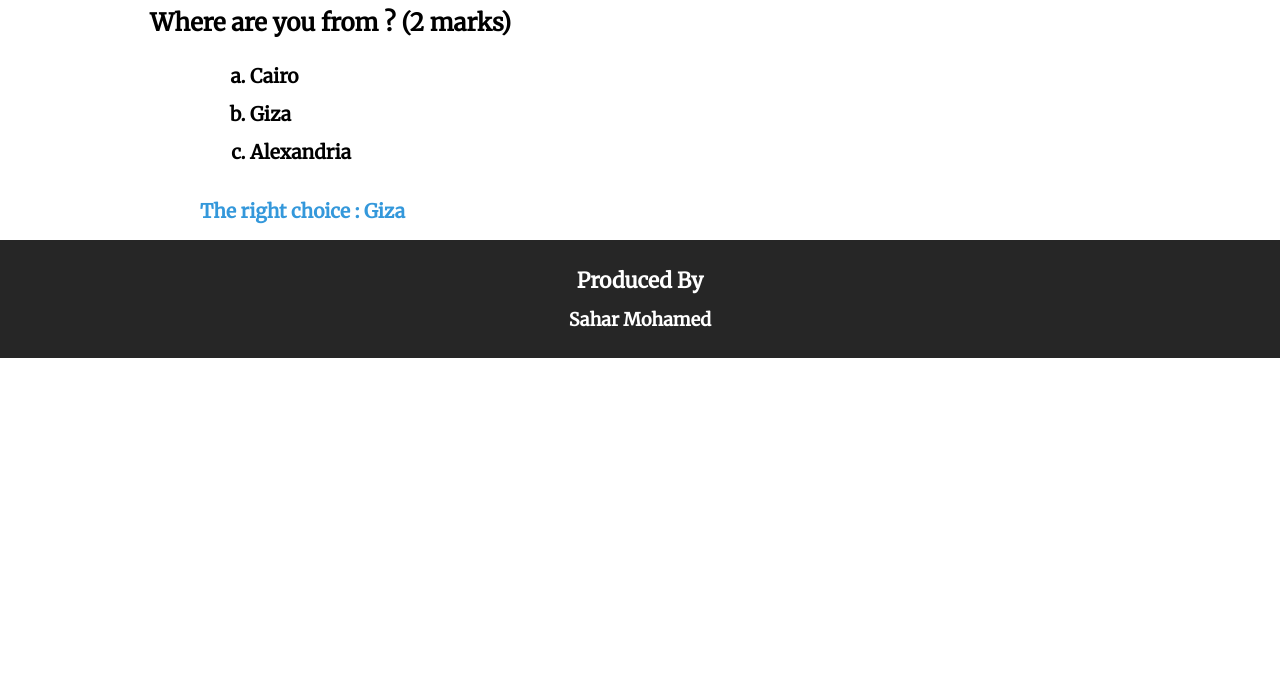
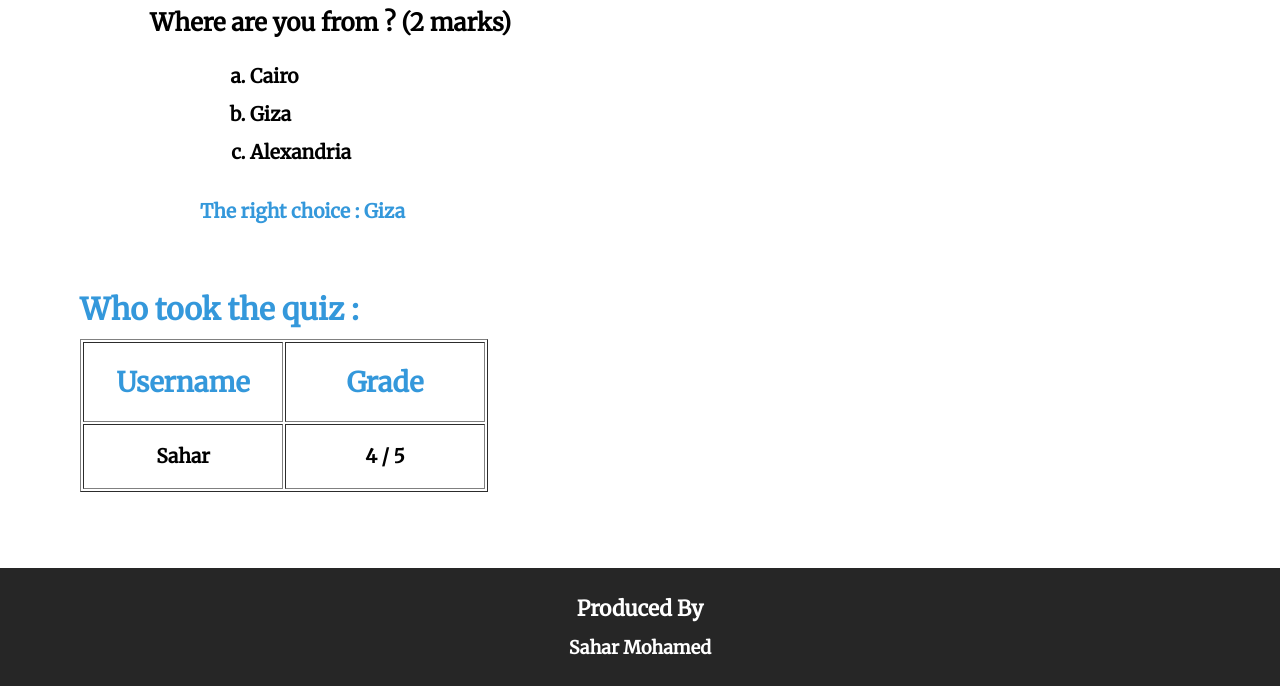
Before and after one commit to SaharMFR/InteractiveQuizApplication, a Django app: a page that uses quizzes/templates/quiz_details.html in a window 1280 px wide. Shown: the part 963-1649 px from the top of the page. Before the commit the page ends 1321 px from the top, so only its background shows below. Run offline with Django 5.2, Linux system fonts and the light colour scheme; data comes from the database, SQL or seed files in the repository; some web fonts are replaced.

Commit message:
Creator of the quiz can see who took his quiz and the grade they got.

```diff
--- a/quizzes/static/styles.css
+++ b/quizzes/static/styles.css
@@ -346,7 +346,9 @@ td {
 
 .desCell,
 .idCell,
-.detailsCell {
+.detailsCell,
+.nameCell,
+.gradeCell {
   min-width: 200px;
 }
 
@@ -402,3 +404,7 @@ td {
   margin: 0;
   font-size: 1.5rem;
 }
+
+#students {
+  margin-left: 80px;
+}
--- a/quizzes/templates/quiz_details.html
+++ b/quizzes/templates/quiz_details.html
@@ -73,6 +73,30 @@
     {% endfor %}
   </ol>
 
+  {% if students_took_it %}
+    <br>
+    <table border="1" inputmode="html" class="table" id="students">
+      <caption class="headingTitle">Who took the quiz :</caption>
+      <!--naming the table-->
+      <thead class="tableHead">
+        <tr>
+          <td class="nameCell">Username</td>
+          <td class="gradeCell">Grade</td>
+        </tr>
+      </thead>
+      <tbody class="tableList">
+        {% for student in students_took_it %}
+        <tr>
+          <td>{{ student.user_id.username }}</td>
+          <td>{{ student.score }} / {{ quiz.full_mark }}</td>
+        </tr>
+        {% endfor %}
+      </tbody>
+    </table>
+  {% endif %}
+
+  <br><br>
+
   <footer>
     <h3>Produced By</h3>
     <ul>
--- a/quizzes/views.py
+++ b/quizzes/views.py
@@ -147,16 +147,19 @@ def quiz_details(request, quiz_id, user_id, taken_flag):
   choices = Choice.objects.all()
   grade = None
   percent = None
+  students_took_it = TakenQuizzes.objects.filter(quiz_id=quiz)
   if taken_flag == 'true':
     taken_quiz = TakenQuizzes.objects.get(user_id=user, quiz_id=quiz)
     grade = taken_quiz.score
     percent = (float(grade) / quiz.full_mark) * 100
+    students_took_it = None
   context = {'quiz': quiz,
              'user': user,
              'questions': questions,
              'choices': choices,
              'grade': grade,
-             'percent': percent}
+             'percent': percent,
+             'students_took_it': students_took_it}
   return render(request, 'quiz_details.html', context)
 
 
```
